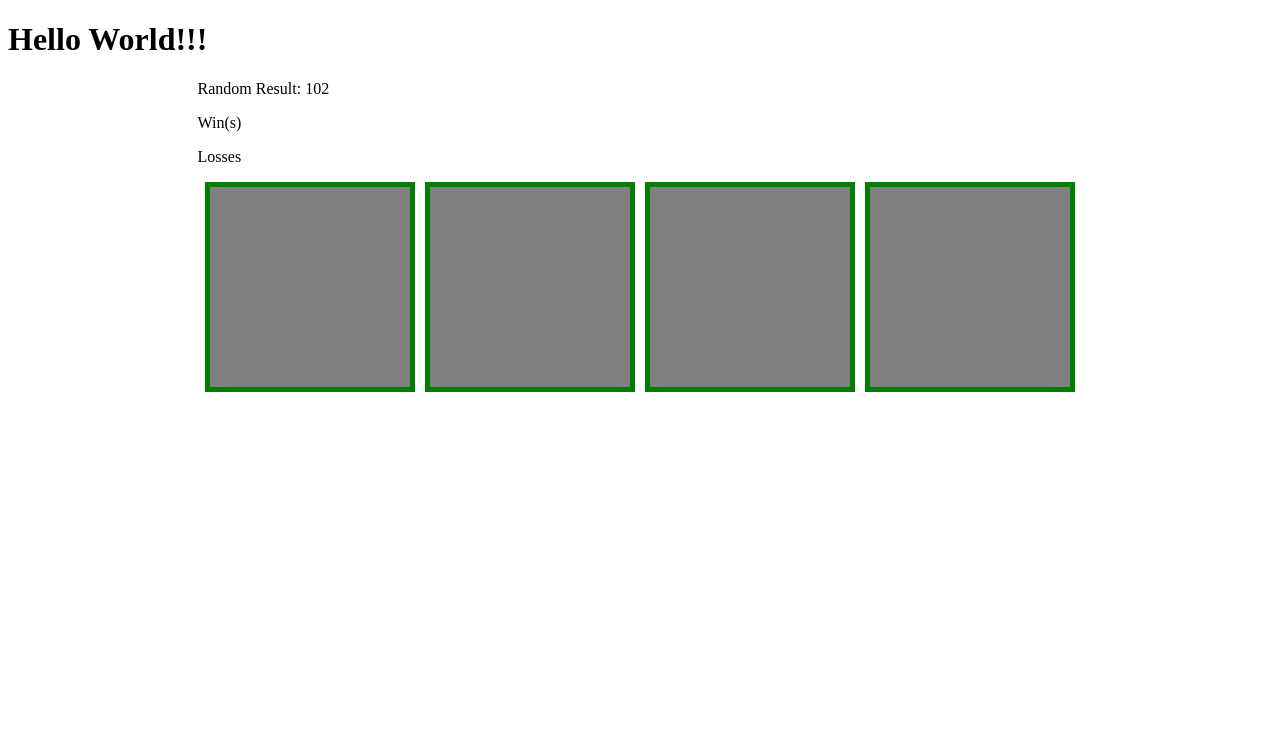
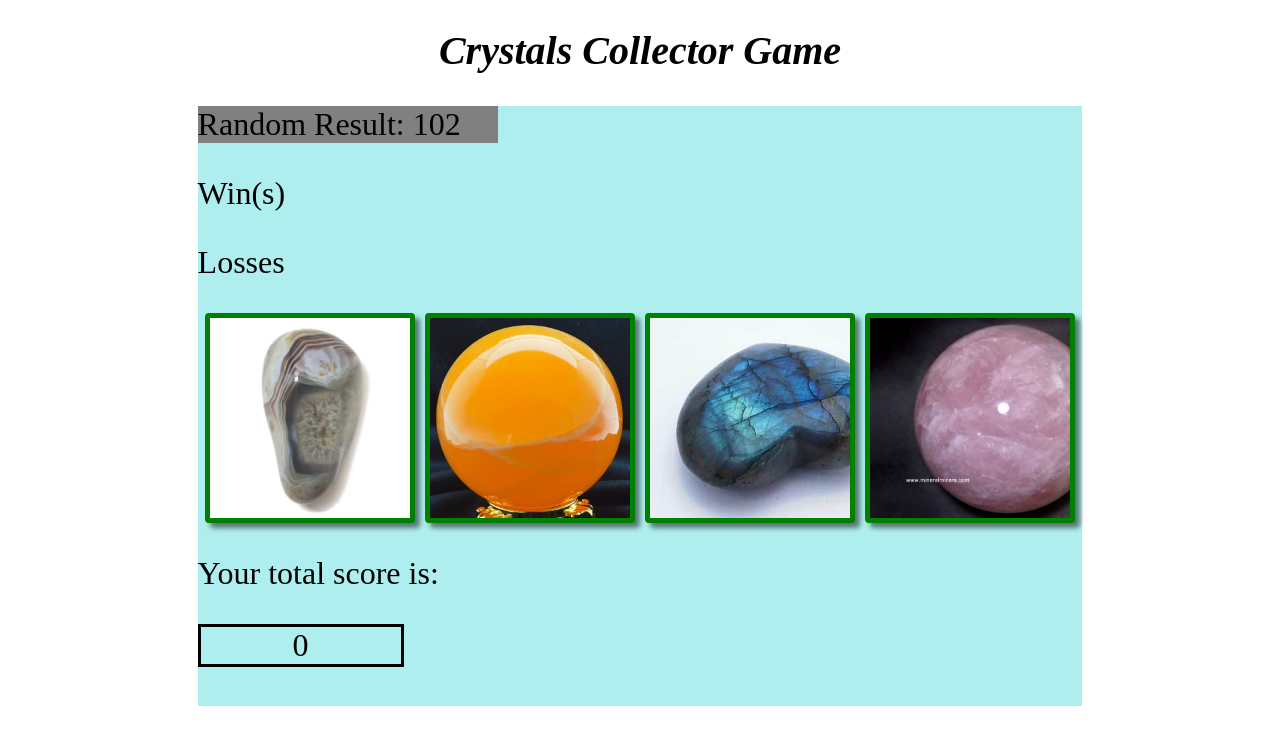
Before and after one commit to yemmyben/unit-4-game, a plain HTML site: page index.html in a window 1280 px wide. Drawn offline with nearby package versions, Linux system fonts and the light colour scheme.

Commit message:
More functionality

```diff
--- a/assets/css/style.css
+++ b/assets/css/style.css
@@ -1,8 +1,17 @@
 
+
+h1{
+    text-align: center;
+    font-weight: bolder;
+    font-size: 40px;
+    font-style: italic;
+}
 
 .container{
     width: 70%;
+    height: 600px;
     margin: 0 auto;
+    background: paleturquoise;
 }
 
 .crystals{
@@ -18,5 +27,29 @@
     width: 200px;
     background: gray;
     margin: 0 5px;
+    border-radius: 4px;
+    box-shadow: 5px 5px 5px rgba(0, 0, 0, 0.5);
+    transition: box-shadow 1s, transform 2s;
+}
 
+.crystal:hover{
+    box-shadow: 15px 15px 15px rgba(0, 0, 0, 0.5);
+    transform: translate(5px,80px);
+    cursor: pointer;
+    transition: box-shadow 1s, transform 2s;
 }
+
+#result{
+    width: 300px;
+    background: gray;
+}
+
+p{
+    font-size: 2rem;
+}
+
+#previous{
+    width: 200px;
+    border: solid black;
+    text-align: center;
+}
--- a/assets/javascript/game.js
+++ b/assets/javascript/game.js
@@ -8,6 +8,12 @@ function resetAndStart() {
 $('.crystals').empty();
 
 $('#previous').empty();
+var images = [
+    'assets/images/agatemeaning.jpg',
+    'assets/images/cams-crystals-etsy.jpg',
+    'assets/images/HEA-0002.jpg',
+    'assets/images/rsqs231-rose-quartz.jpg'
+];
 
 random_result = Math.floor(Math.random() * 101) + 19;
 
@@ -23,9 +29,15 @@ console.log(random);
             'data-random': random
         });
 
+        crystal.css({
+            'background-image':"url('" + images[i] + "'",
+            'background-size':'cover'
+        });
+
     $(".crystals").append(crystal);
 
     }
+    $('#previous').html(previous);
 }
 
 resetAndStart();
--- a/index.html
+++ b/index.html
@@ -11,7 +11,7 @@
 
 </head>
 <body>
-   <h1>Hello World!!!</h1>
+   <h1>Crystals Collector Game</h1>
     <div class="container">
         <div>
             <p id="result">Hello!</p>
@@ -21,9 +21,8 @@
             <div class="crystals">
 
             </div>
-            <div id="previous">0
-
-            </div>
+            <p>Your total score is:</p>
+            <p id="previous"></p>
     </div>
     <script type="text/javascript" src="assets/javascript/game.js"> </script>
 </body>
```
